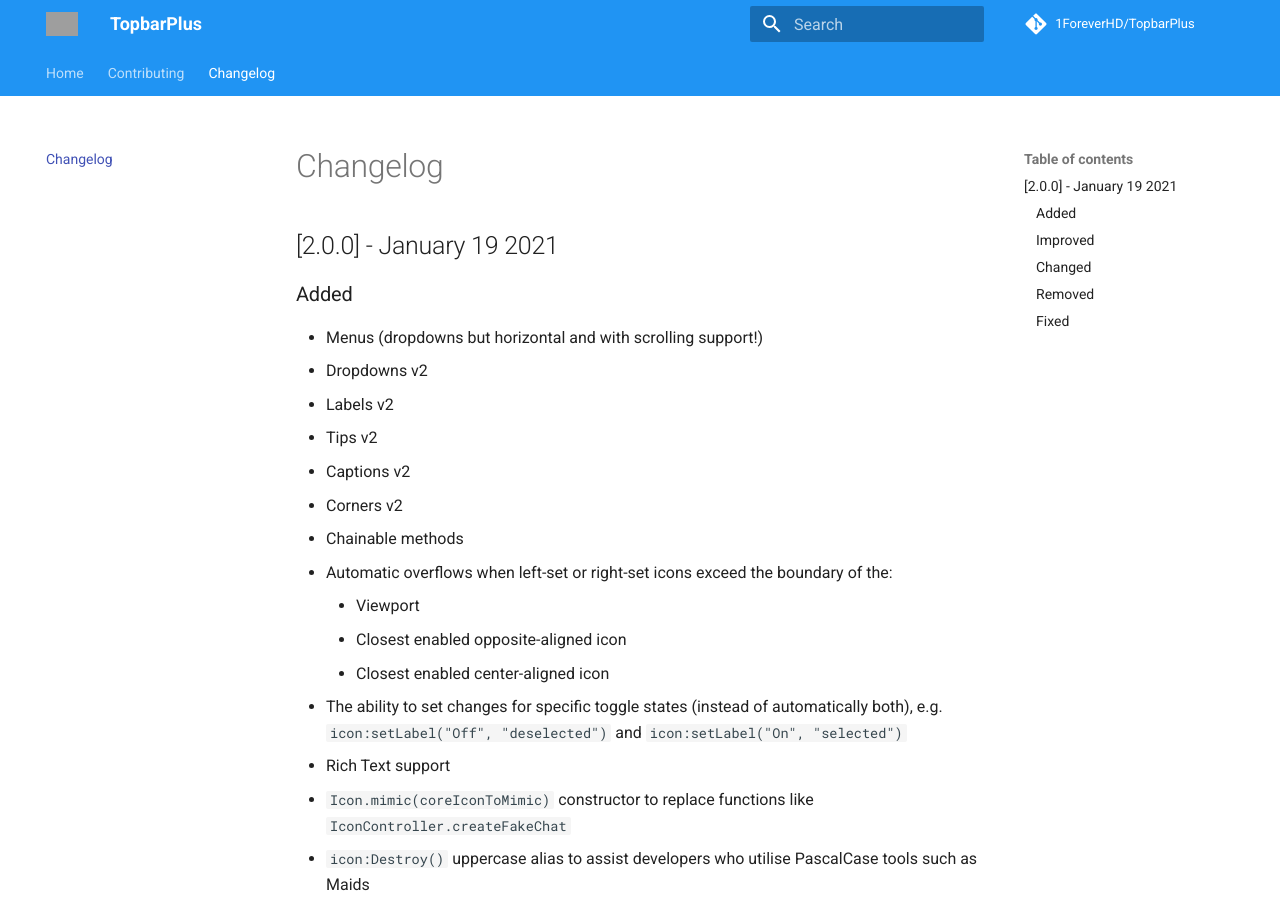
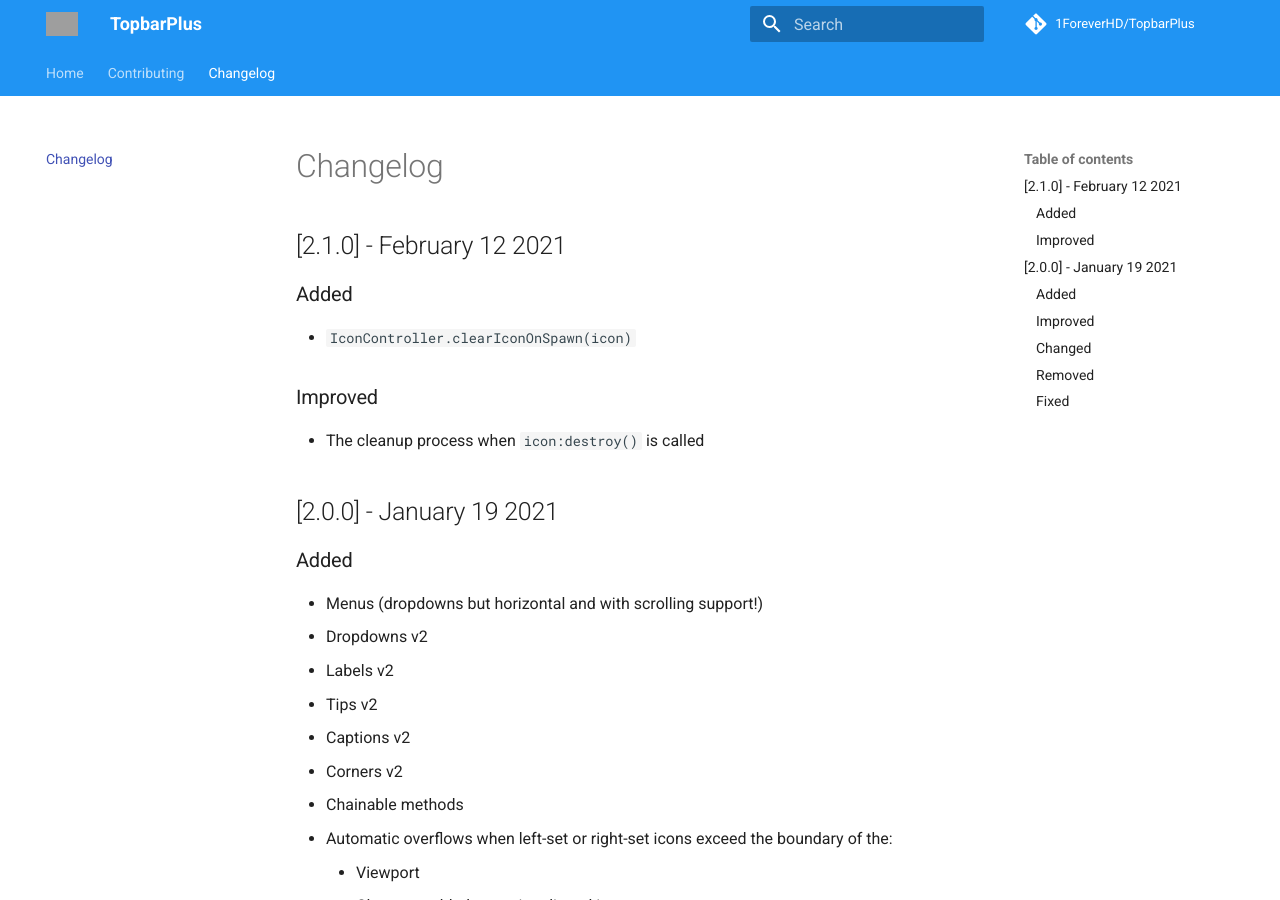
Before and after one commit to 1ForeverHD/TopbarPlus, an MkDocs documentation site: the page built from docs/changelog.md, in a window 1280 px wide and 900 px high. Built offline with MkDocs 1.6.1 and Material for MkDocs 9.7.7, drawn with Linux system fonts in a browser that asks for light colours; comment, search, counter and statistics services are not loaded; grey boxes are pictures that could not be loaded.

Commit message:
Added IconController.clearIconOnSpawn(icon) and improved cleanup

```diff
--- a/docs/changelog.md
+++ b/docs/changelog.md
@@ -1,3 +1,12 @@
+## [2.1.0] - February 12 2021
+### Added
+- ``IconController.clearIconOnSpawn(icon)``
+
+### Improved
+- The cleanup process when ``icon:destroy()`` is called
+
+
+
 ## [2.0.0] - January 19 2021
 ### Added
 - Menus (dropdowns but horizontal and with scrolling support!)
```
Also changed, not shown: 2 other files.
